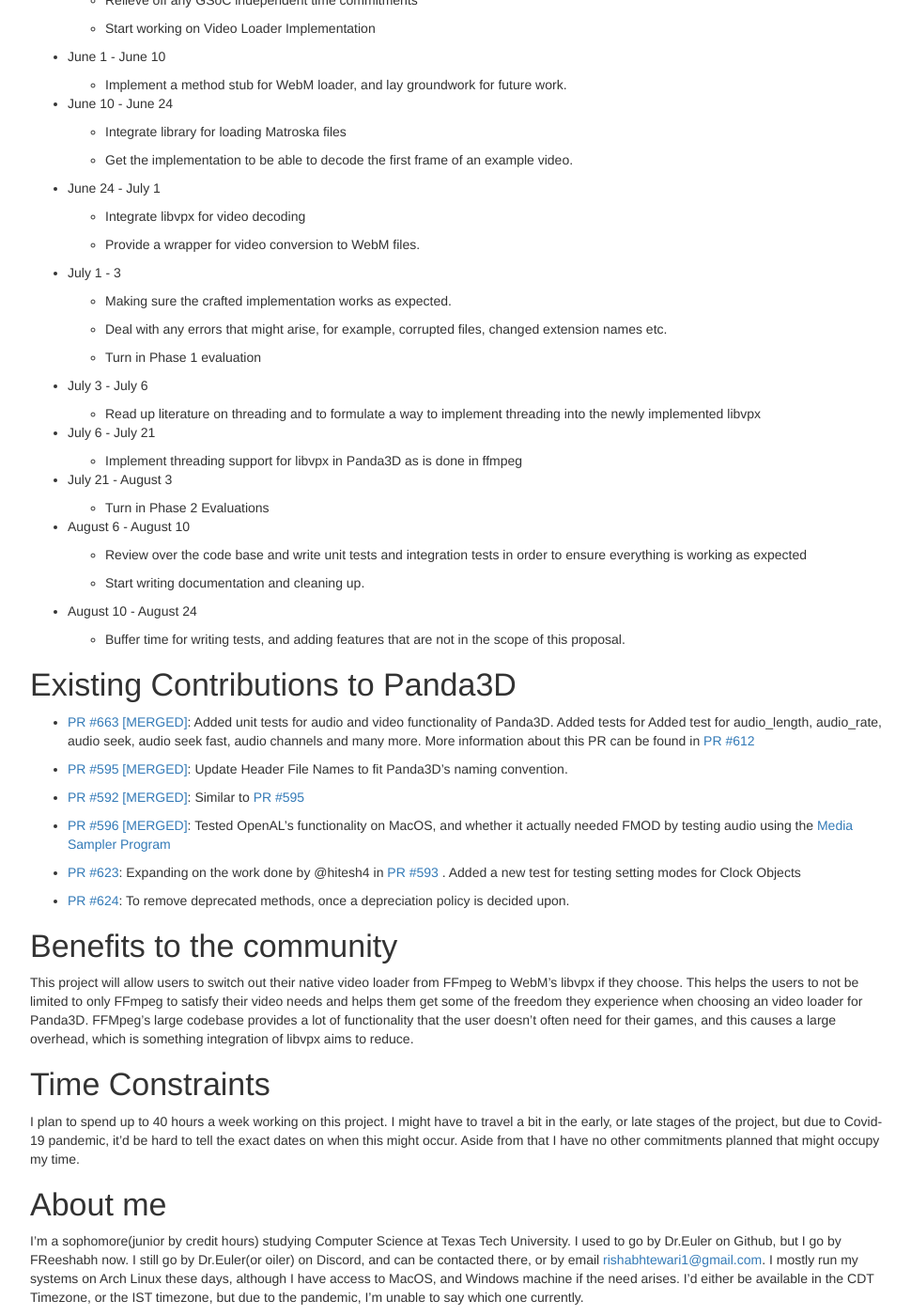
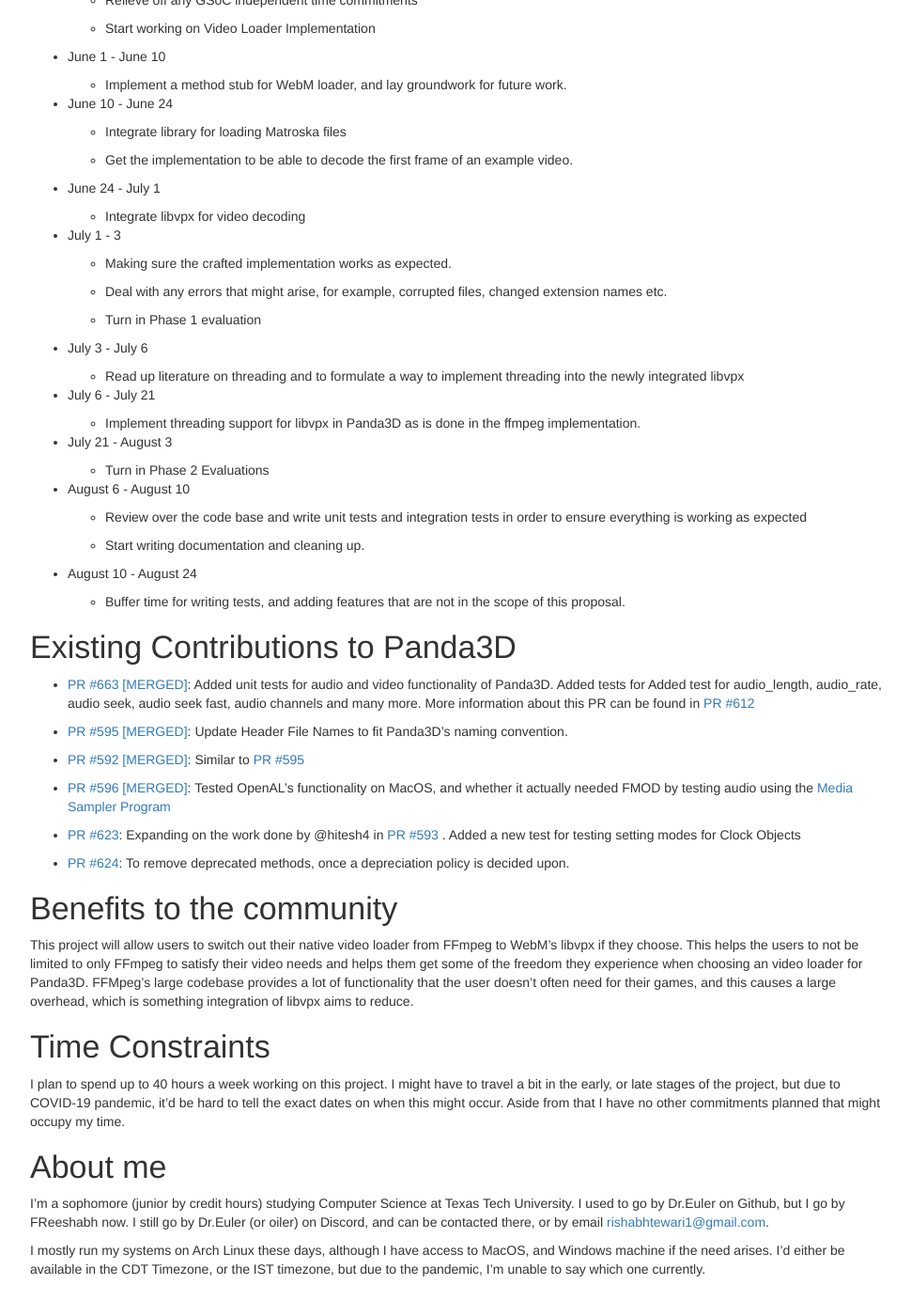
Before and after one commit to FReeshabh/xblog, a Jekyll site: the page _posts/2020-03-30-Panda3D-native-video-2020-proposal.html, which Jekyll copies as it is, in a window 1280 px wide and 1400 px high, scrolled down 1068 px. Shown: the whole window at 94% size, without its empty margins (153-1123 px from the left). Built offline with Jekyll 4.4.1, drawn with Linux system fonts in a browser that asks for light colours; after the commit the page ends 2438 px from its top, so only the background shows below that.

Commit message:
modified:   2020-03-30-Panda3D-native-video-2020-proposal.html

```diff
--- a/_posts/2020-03-30-Panda3D-native-video-2020-proposal.html
+++ b/_posts/2020-03-30-Panda3D-native-video-2020-proposal.html
@@ -428,8 +428,7 @@
 </ul></li>
 <li><p>June 24 - July 1</p>
 <ul>
-<li><p>Integrate libvpx for video decoding</p></li>
-<li><p>Provide a wrapper for video conversion to WebM files.</p></li>
+<li>Integrate libvpx for video decoding</li>
 </ul></li>
 <li><p>July 1 - 3</p>
 <ul>
@@ -439,11 +438,11 @@
 </ul></li>
 <li><p>July 3 - July 6</p>
 <ul>
-<li>Read up literature on threading and to formulate a way to implement threading into the newly implemented libvpx</li>
+<li>Read up literature on threading and to formulate a way to implement threading into the newly integrated libvpx</li>
 </ul></li>
 <li><p>July 6 - July 21</p>
 <ul>
-<li>Implement threading support for libvpx in Panda3D as is done in ffmpeg</li>
+<li>Implement threading support for libvpx in Panda3D as is done in the ffmpeg implementation.</li>
 </ul></li>
 <li><p>July 21 - August 3</p>
 <ul>
@@ -477,11 +476,12 @@
 </div>
 <div id="time-constraints" class="section level1">
 <h1>Time Constraints</h1>
-<p>I plan to spend up to 40 hours a week working on this project. I might have to travel a bit in the early, or late stages of the project, but due to Covid-19 pandemic, it’d be hard to tell the exact dates on when this might occur. Aside from that I have no other commitments planned that might occupy my time.</p>
+<p>I plan to spend up to 40 hours a week working on this project. I might have to travel a bit in the early, or late stages of the project, but due to COVID-19 pandemic, it’d be hard to tell the exact dates on when this might occur. Aside from that I have no other commitments planned that might occupy my time.</p>
 </div>
 <div id="about-me" class="section level1">
 <h1>About me</h1>
-<p>I’m a sophomore(junior by credit hours) studying Computer Science at Texas Tech University. I used to go by Dr.Euler on Github, but I go by FReeshabh now. I still go by Dr.Euler(or oiler) on Discord, and can be contacted there, or by email <a href="mailto:rishabhtewari1@gmail.com">rishabhtewari1@gmail.com</a>. I mostly run my systems on Arch Linux these days, although I have access to MacOS, and Windows machine if the need arises. I’d either be available in the CDT Timezone, or the IST timezone, but due to the pandemic, I’m unable to say which one currently.</p>
+<p>I’m a sophomore (junior by credit hours) studying Computer Science at Texas Tech University. I used to go by Dr.Euler on Github, but I go by FReeshabh now. I still go by Dr.Euler (or oiler) on Discord, and can be contacted there, or by email <a href="mailto:rishabhtewari1@gmail.com">rishabhtewari1@gmail.com</a>.</p>
+<p>I mostly run my systems on Arch Linux these days, although I have access to MacOS, and Windows machine if the need arises. I’d either be available in the CDT Timezone, or the IST timezone, but due to the pandemic, I’m unable to say which one currently.</p>
 </div>
 
 
```
